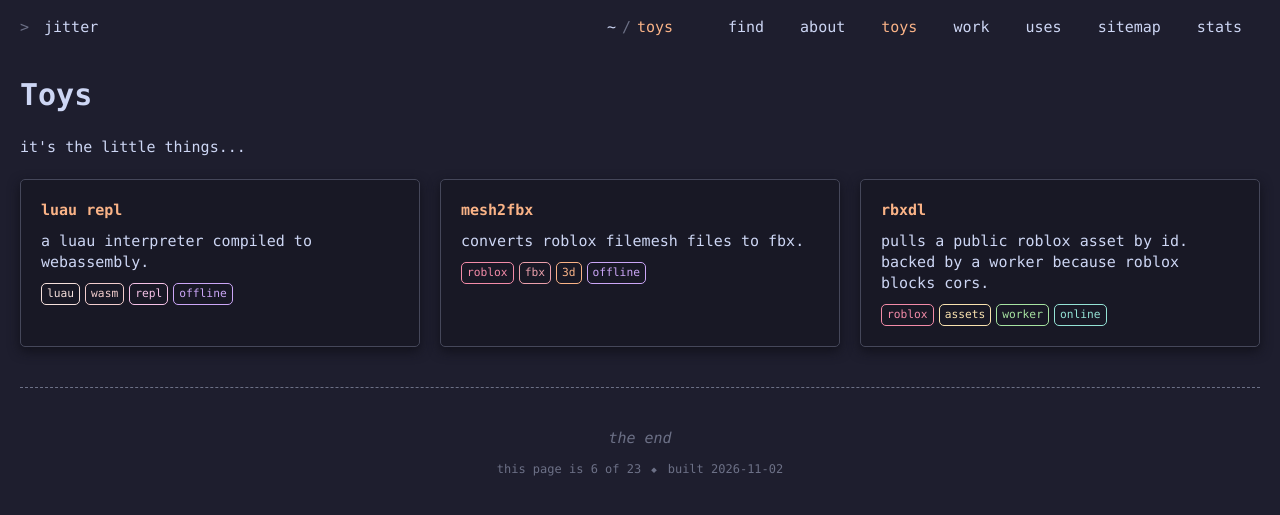
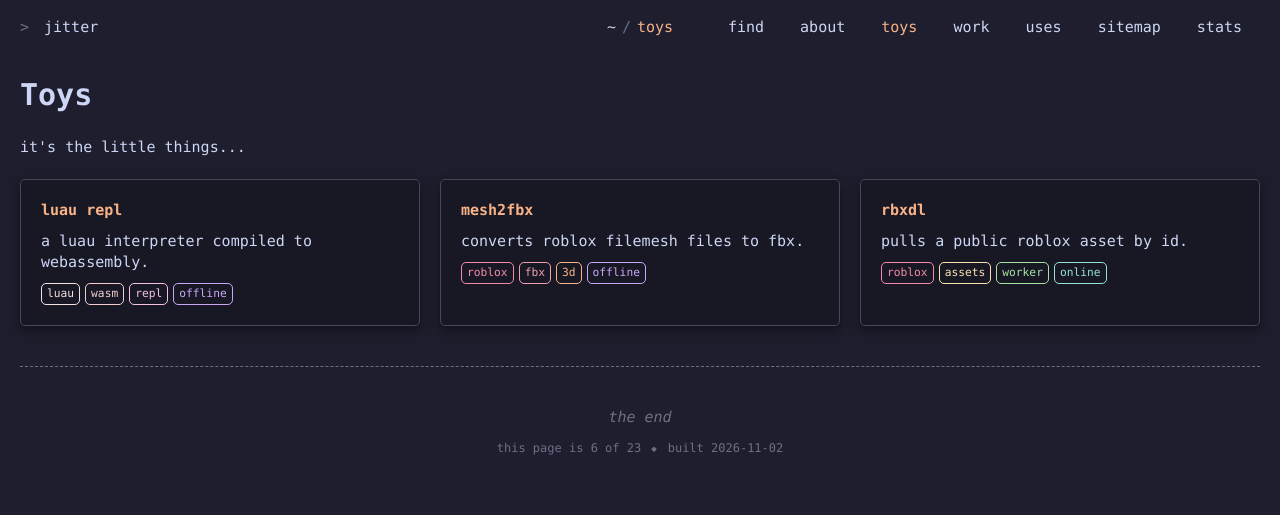
Before and after one commit to jitterdev/jitterdev.github.io, a Jekyll site: the page built from toys/index.html, in a window 1280 px wide. Shown: the top 515 px of the page. Built offline with Jekyll 4.4.1, drawn with Linux system fonts in a browser that asks for light colours.

Commit message:
rbxdl worker readme

```diff
--- a/_data/toys.yml
+++ b/_data/toys.yml
@@ -27,5 +27,5 @@
   url: "/toys/rbxdl/"
   label: rbxdl
   parent: "/toys/"
-  summary: "pulls a public roblox asset by id. backed by a worker because roblox blocks cors."
+  summary: "pulls a public roblox asset by id."
   tags: [roblox, assets, worker, online]
```
Also changed, not shown: tools/rbxdl-worker/README.md (+9 -9 lines).
